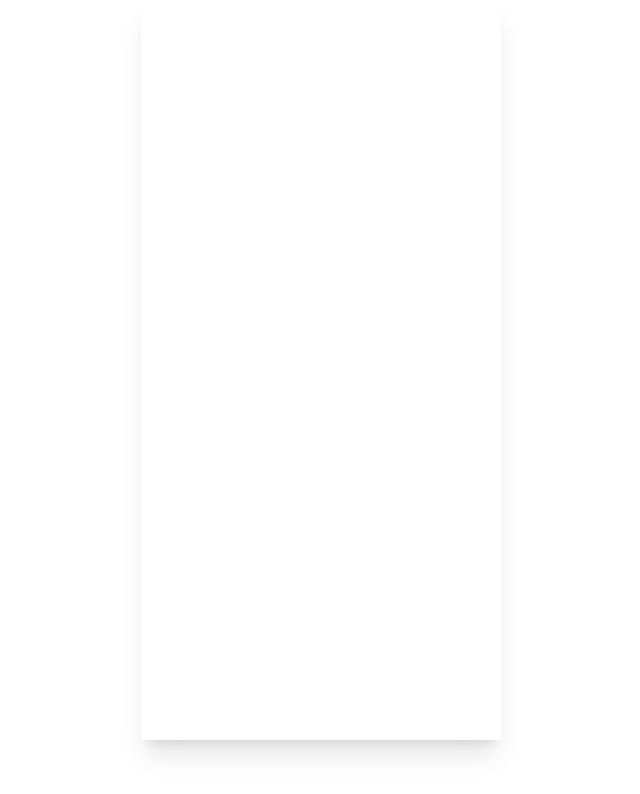
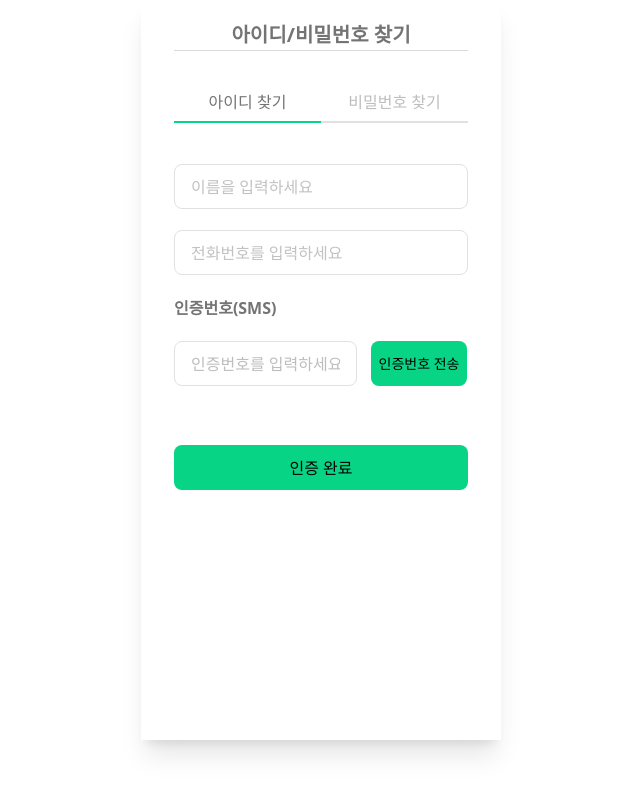
Before and after one commit to PyeongSaeng/PyeongSaeng-FE, a React (Vite) app: page /personal/find-account in a window 1280 px wide. Before the commit this address had no page. Shown: the top 794 px of the page, without its empty margins (319-959 px from the left). Built offline with nearby package versions, Linux system fonts and the light colour scheme; a web font is replaced by a local one.

Commit message:
feat: 개인 로그인/비밀번호 찾기 ui 구현

```diff
--- /dev/null
+++ b/src/pages/Personal/types/user.ts
@@ -0,0 +1,18 @@
+// 사용자 관련 타입 정의
+export interface IdFindResult {
+  userName: string;
+  userId: string;
+}
+
+// API 연동을 위한 아이디 찾기 요청/응답 타입
+export interface IdFindRequest {
+  name: string;
+  phoneNumber: string;
+  verificationCode: string;
+}
+
+export interface IdFindResponse {
+  success: boolean;
+  data?: IdFindResult;
+  message?: string;
+}
--- /dev/null
+++ b/src/pages/Personal/user/FindAccount/FindAccount.tsx
@@ -0,0 +1,52 @@
+import { useState } from 'react';
+import IdFind from './IdFind';
+import PasswordFind from './PasswordFind';
+
+type TabType = 'id' | 'password';
+
+const FindAccount = () => {
+  const [activeTab, setActiveTab] = useState<TabType>('id');
+
+  return (
+    <div className="flex flex-col items-center w-full pt-8 px-[3.3rem]">
+      <div className="w-[29.4rem]">
+        {/* 헤더 */}
+        <div className="text-center mb-[3.1rem]">
+          <h1 className="text-[2rem] font-semibold text-[#747474] mb-">
+            아이디/비밀번호 찾기
+          </h1>
+          <div className="w-full border-t border-[#d9d9d9]" />
+        </div>
+
+        {/* 탭 메뉴 */}
+        <div className="flex mb-[4.1rem]">
+          <button
+            className={`flex-1 py-3 text-[1.6rem] text-[#747474] font-medium border-b-2 ${
+              activeTab === 'id'
+                ? 'border-[#08D485]'
+                : 'text-[#BDBDBD] border-[#E1E1E1]'
+            }`}
+            onClick={() => setActiveTab('id')}
+          >
+            아이디 찾기
+          </button>
+          <button
+            className={`flex-1 py-3 text-[1.6rem] text-[#747474] font-medium border-b-2 ${
+              activeTab === 'password'
+                ? 'border-[#08D485]'
+                : 'text-[#BDBDBD] border-[#E1E1E1]'
+            }`}
+            onClick={() => setActiveTab('password')}
+          >
+            비밀번호 찾기
+          </button>
+        </div>
+
+        {/* 탭 컨텐츠 */}
+        {activeTab === 'id' ? <IdFind /> : <PasswordFind />}
+      </div>
+    </div>
+  );
+};
+
+export default FindAccount;
--- /dev/null
+++ b/src/pages/Personal/user/FindAccount/IdFind.tsx
@@ -0,0 +1,96 @@
+import { useState } from 'react';
+import { useNavigate } from 'react-router-dom';
+import NextButton from '../signIn/NextButton';
+import { IdFindResult } from '../../types/user';
+
+const IdFind = () => {
+  const navigate = useNavigate();
+  const [name, setName] = useState('');
+  const [phoneNumber, setPhoneNumber] = useState('');
+  const [verificationCode, setVerificationCode] = useState('');
+  const [showResult, setShowResult] = useState(false);
+
+  // 타입으로 관리되는 아이디 찾기 결과
+  const [idFindResult, setIdFindResult] = useState<IdFindResult>({
+    userName: '김영희',
+    userId: 'youngid',
+  });
+
+  const handleVerificationSend = () => {
+    // 인증번호 전송 로직
+    console.log('인증번호 전송');
+  };
+
+  const handleIdFind = () => {
+    // 아이디 찾기 완료
+    // TODO: 실제 API 호출 시 응답 데이터로 setIdFindResult 업데이트
+    setShowResult(true);
+  };
+
+  const handleGoToLogin = () => {
+    navigate('/personal/login');
+  };
+
+  const inputClass =
+    'w-full h-[4.5rem] border border-[#E1E1E1] rounded-[0.8rem] px-[1.6rem] py-[1.3rem] mb-[2.1rem] bg-white placeholder-[#c2c2c2] text-[1.6rem]';
+
+  if (showResult) {
+    return (
+      <div className="flex flex-col items-center mb-[3.1rem]">
+        <div className="flex flex-col items-center justify-center mb-[1.1rem] w-[27rem] h-[12.2rem] border border-[#08D485] rounded-[0.8rem] p-6 text-center">
+          <p className="text-[1.6rem] text-[#747474] mb-2">
+            {idFindResult.userName} 님이 가입하신 아이디는{' '}
+            <span className="text-[1.8rem] font-semibold text-[#0D29B7]">
+              {idFindResult.userId}
+            </span>{' '}
+            입니다.
+          </p>
+        </div>
+
+        <NextButton onClick={handleGoToLogin}>로그인 하기</NextButton>
+      </div>
+    );
+  }
+
+  return (
+    <div>
+      <input
+        className={inputClass}
+        placeholder="이름을 입력하세요"
+        value={name}
+        onChange={(e) => setName(e.target.value)}
+      />
+
+      <input
+        className={inputClass}
+        placeholder="전화번호를 입력하세요"
+        value={phoneNumber}
+        onChange={(e) => setPhoneNumber(e.target.value)}
+      />
+
+      <div className="mb-[5.9rem]">
+        <div className="text-[#747474] font-semibold text-[1.6rem] mb-[2.1rem]">
+          인증번호(SMS)
+        </div>
+        <div className="flex gap-[1.4rem]">
+          <input
+            className="w-[18.3rem] h-[4.5rem] border border-[#E1E1E1] rounded-[0.8rem] px-[1.6rem] py-[1.3rem] bg-white placeholder-[#BDBDBD] text-[1.6rem]"
+            placeholder="인증번호를 입력하세요"
+            value={verificationCode}
+            onChange={(e) => setVerificationCode(e.target.value)}
+          />
+          <button
+            className="bg-[#08D485] w-[9.6rem] text-black rounded-[8px] py-[1.2rem] text-[1.4rem] font-medium whitespace-nowrap"
+            onClick={handleVerificationSend}
+          >
+            인증번호 전송
+          </button>
+        </div>
+      </div>
+
+      <NextButton onClick={handleIdFind}>인증 완료</NextButton>
+    </div>
+  );
+};
+
+export default IdFind;
--- /dev/null
+++ b/src/pages/Personal/user/FindAccount/PasswordFind.tsx
@@ -0,0 +1,125 @@
+import { useState } from 'react';
+import { useNavigate } from 'react-router-dom';
+import NextButton from '../signIn/NextButton';
+
+type PasswordStep = 'input' | 'reset' | 'complete';
+
+const PasswordFind = () => {
+  const navigate = useNavigate();
+  const [step, setStep] = useState<PasswordStep>('input');
+  const [phoneNumber, setPhoneNumber] = useState('');
+  const [verificationCode, setVerificationCode] = useState('');
+  const [userId, setUserId] = useState('');
+  const [newPassword, setNewPassword] = useState('');
+  const [confirmPassword, setConfirmPassword] = useState('');
+
+  const handleNext = () => {
+    if (step === 'input') {
+      setStep('reset');
+    } else if (step === 'reset') {
+      setStep('complete');
+    }
+  };
+
+  const handleVerificationSend = () => {
+    // 인증번호 전송 로직
+    console.log('인증번호 전송');
+  };
+
+  const handleIdFind = () => {};
+
+  const handleGoToLogin = () => {
+    navigate('/personal/login');
+  };
+
+  const inputClass =
+    'w-full h-[4.5rem] border border-[#E1E1E1] rounded-[0.8rem] px-[1.6rem] py-[1.3rem] mb-[2.1rem] bg-white placeholder-[#c2c2c2] text-[1.6rem]';
+
+  // 1단계: 아이디 입력
+  if (step === 'input') {
+    return (
+      <div>
+        <input
+          className={inputClass}
+          placeholder="아이디를 입력하세요"
+          value={userId}
+          onChange={(e) => setUserId(e.target.value)}
+        />
+
+        <input
+          className={inputClass}
+          placeholder="전화번호를 입력하세요"
+          value={phoneNumber}
+          onChange={(e) => setPhoneNumber(e.target.value)}
+        />
+
+        <div className="mb-[5.9rem]">
+          <div className="text-[#747474] font-semibold text-[1.6rem] mb-[2.1rem]">
+            인증번호(SMS)
+          </div>
+          <div className="flex gap-[1.4rem]">
+            <input
+              className="w-[18.3rem] h-[4.5rem] border border-[#E1E1E1] rounded-[0.8rem] px-[1.6rem] py-[1.3rem] bg-white placeholder-[#BDBDBD] text-[1.6rem]"
+              placeholder="인증번호를 입력하세요"
+              value={verificationCode}
+              onChange={(e) => setVerificationCode(e.target.value)}
+            />
+            <button
+              className="bg-[#08D485] w-[9.6rem] text-black rounded-[8px] py-[1.2rem] text-[1.4rem] font-medium whitespace-nowrap"
+              onClick={handleVerificationSend}
+            >
+              인증번호 전송
+            </button>
+          </div>
+        </div>
+
+        <NextButton onClick={handleNext}>인증 완료</NextButton>
+      </div>
+    );
+  }
+
+  // 2단계: 비밀번호 재설정
+  if (step === 'reset') {
+    return (
+      <div>
+        <div className="text-[#747474] font-semibold text-[1.6rem] mb-[2.3rem] ml-[1.3rem]">
+          비밀번호를 재설정 해주세요
+        </div>
+
+        <div className="relative mb-[9.1rem]">
+          <input
+            className={inputClass}
+            placeholder="새로운 비밀번호를 입력하세요"
+            type="password"
+            value={confirmPassword}
+            onChange={(e) => setConfirmPassword(e.target.value)}
+          />
+          <input
+            className={inputClass}
+            placeholder="비밀번호를 다시 입력해주세요"
+            type="password"
+            value={newPassword}
+            onChange={(e) => setNewPassword(e.target.value)}
+          />
+        </div>
+
+        <NextButton onClick={handleNext}>저장</NextButton>
+      </div>
+    );
+  }
+
+  // 3단계: 완료
+  return (
+    <div className="flex flex-col items-center mb-[3.1rem]">
+      <div className="flex flex-col items-center justify-center mb-[1.1rem] w-[27rem] h-[12.2rem] border border-[#08D485] rounded-[0.8rem] p-6 text-center">
+        <p className="text-[1.6rem] text-[#747474] font-semibold">
+          비밀번호가 재설정 되었습니다 <br /> 로그인 해주세요
+        </p>
+      </div>
+
+      <NextButton onClick={handleGoToLogin}>로그인 하기</NextButton>
+    </div>
+  );
+};
+
+export default PasswordFind;
--- a/src/pages/Personal/user/Login.tsx
+++ b/src/pages/Personal/user/Login.tsx
@@ -1,8 +1,14 @@
 import { useState } from 'react';
+import { useNavigate } from 'react-router-dom';
 
 const LoginPage = () => {
+  const navigate = useNavigate();
   const [id, setId] = useState('');
   const [pw, setPw] = useState('');
+
+  const handleFindAccount = () => {
+    navigate('/personal/find-account');
+  };
 
   return (
     <div className="flex flex-col items-center w-full pt-12">
@@ -38,7 +44,10 @@ const LoginPage = () => {
         <p className="text-[#747474] text-[1.6rem] mb-[1.2rem]">
           비밀번호를 잊어버리셨나요?
         </p>
-        <button className="w-[270px] border-[1.3px] border-[#08D485] text-black text-[16px] py-[12px] rounded-[8px] mb-[26px]">
+        <button
+          className="w-[270px] border-[1.3px] border-[#08D485] text-black text-[16px] py-[12px] rounded-[8px] mb-[26px]"
+          onClick={handleFindAccount}
+        >
           아이디/비밀번호 찾기
         </button>
       </div>
--- a/src/routes/index.tsx
+++ b/src/routes/index.tsx
@@ -13,6 +13,7 @@ import JobSavedPage from '../pages/Personal/JobSavedPage';
 import JobDraftsPage from '../pages/Personal/JobDraftsPage';
 import CompanyLoginPage from '../pages/Company/user/CompanyLogin';
 import CompanySignin from '../pages/Company/user/CompanySignin';
+import FindAccount from '../pages/Personal/user/FindAccount/FindAccount';
 // import ExtraQuestionsPage from '../pages/Personal/ExtraQuestionsPage';
 
 const AppRoutes = () => {
@@ -52,6 +53,7 @@ const AppRoutes = () => {
       <Route path="/personal/my/info" element={<></>}></Route>
       <Route path="/personal/my/delete-account" element={<></>}></Route>
       <Route path="/personal/my/seniors" element={<></>}></Route>
+      <Route path="/personal/find-account" element={<FindAccount />}></Route>
 
       {/* 기업버전 */}
       <Route path="/company" element={<CompanyHomePage />}></Route>
```
